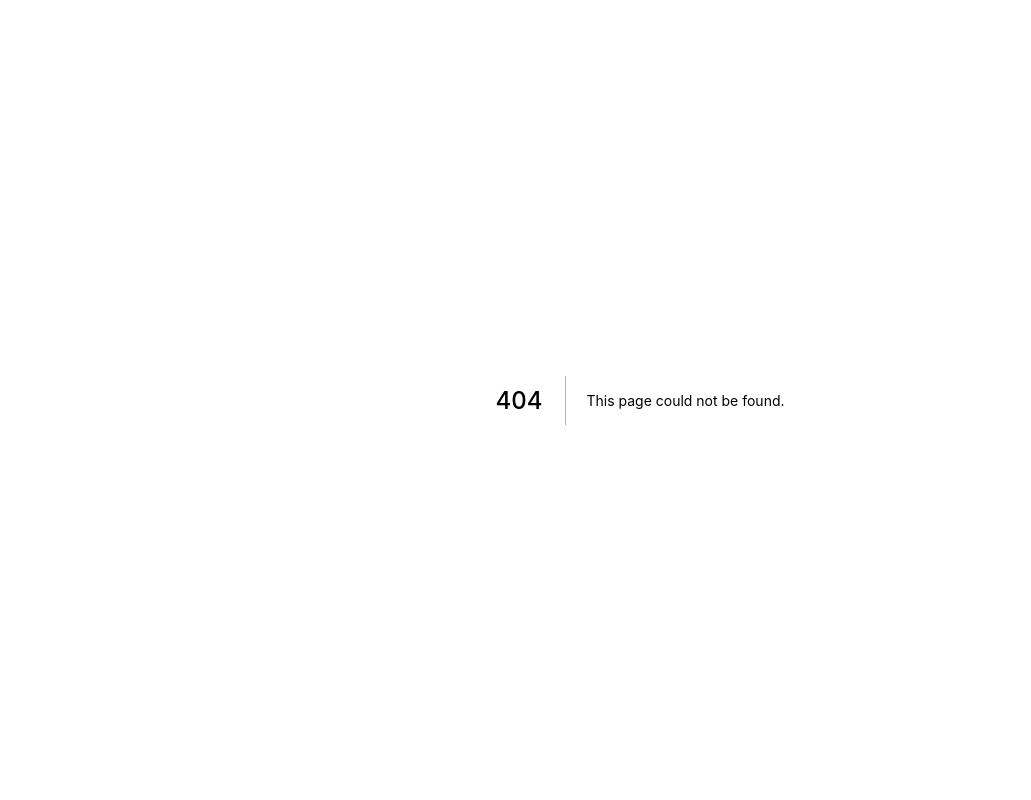
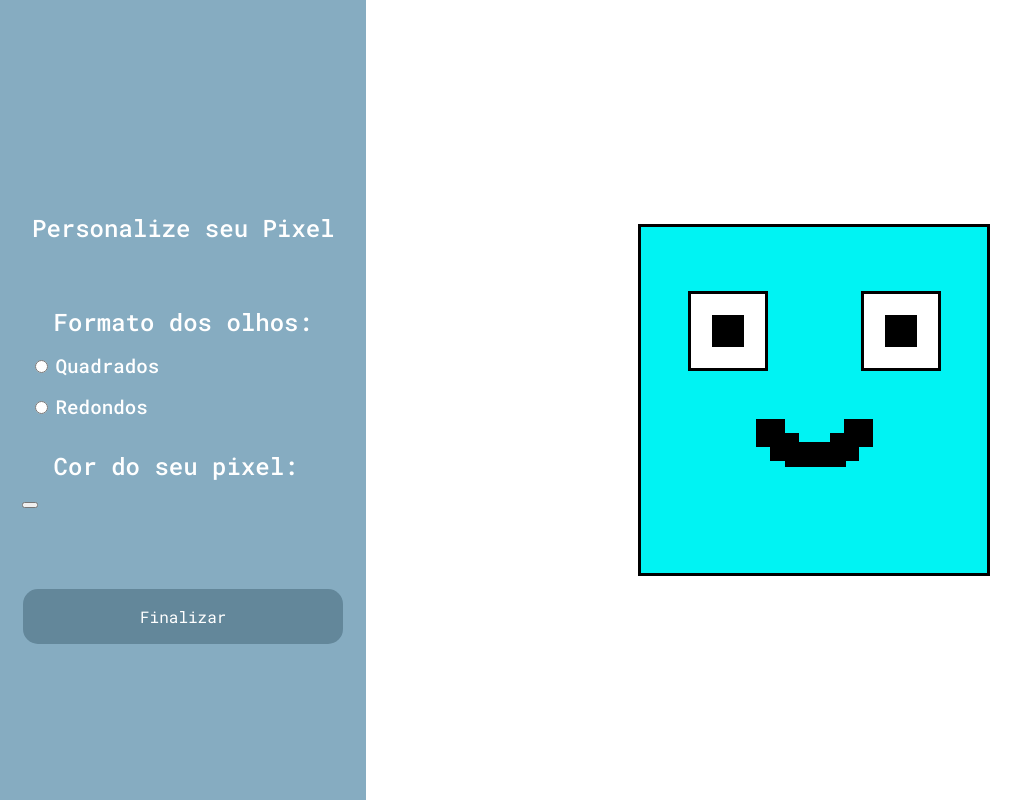
Before and after one commit to ericoBandeira/pixel, a Next.js app: page /pixelbody in a window 1280 px wide. Before the commit this address had no page. Shown: the whole page, without its empty margins (0-1031 px from the left). Built offline with nearby package versions, Linux system fonts and the light colour scheme.

Commit message:
Second page added

```diff
--- a/package.json
+++ b/package.json
@@ -12,7 +12,9 @@
     "mongodb": "^4.3.0",
     "next": "12.0.8",
     "react": "17.0.2",
-    "react-dom": "17.0.2"
+    "react-color": "^2.19.3",
+    "react-dom": "17.0.2",
+    "react-hot-toast": "^2.2.0"
   },
   "devDependencies": {
     "@types/node": "17.0.8",
--- /dev/null
+++ b/pages/pixelbody.tsx
@@ -0,0 +1,79 @@
+import type { NextPage } from 'next'
+import { useState } from 'react'
+import styles from '../styles/PixelBody.module.css'
+import { ChromePicker } from 'react-color'
+
+const Home: NextPage = () => {
+
+  const [square, setSquare] = useState(true)
+  const [circle, setCircle] = useState(false)
+  const [color, setColor] = useState(false)
+
+  return (
+    <div className={styles.container}>
+        <div className={styles.data}>
+            <div className={styles.inputTitle}>
+            Personalize seu Pixel
+            </div>
+
+            <div>
+                <div className={styles.inputTitle1}>
+                  Formato dos olhos:
+                  </div>
+            <div className={styles.radioInput}>
+              <label className={styles.labelText}>
+              <input onChange={() => { setSquare(true); setCircle(false);}} type="radio" value="Square" name="eye" />
+                Quadrados
+              </label>
+
+              <label className={styles.labelText}>
+                <input onChange={() => { setSquare(false); setCircle(true);}}  type="radio" value="Circle" name="eye" />
+                Redondos
+              </label>
+          </div>
+
+          <div className={styles.inputTitle1} style={{marginTop: "1rem"}}>
+                  Cor do seu pixel:
+          </div>
+          <button
+            className={styles.buttonColor}
+
+          />
+
+            </div>
+
+
+
+            <button
+            className={styles.button}
+            onClick={() => {}}
+            >
+                Finalizar
+            </button>
+        </div>
+        <div className={styles.pixel}>
+              <div className={styles.pixelBody}>
+                <div>
+                    <div className={styles.pixelEye} style={circle?{borderRadius:"50%"}:{}}>
+                        <div className={styles.pixelPupil} style={circle?{borderRadius:"50%"}:{}}/>
+                    </div>
+                    <div className={styles.pixelEye} style={circle?{borderRadius:"50%"}:{}}>
+                        <div className={styles.pixelPupil} style={circle?{borderRadius:"50%"}:{}}/>
+                    </div>
+                  </div>
+                  <div className={styles.mouth}>
+                    <svg width="117" height="48" viewBox="0 0 117 48" fill="none" xmlns="http://www.w3.org/2000/svg">
+                    <rect x="15.5" y="15.5" width="26" height="25" fill="black" stroke="black" stroke-width="3"/>
+                    <rect x="75.5" y="15.5" width="26" height="25" fill="black" stroke="black" stroke-width="3"/>
+                    <rect x="89.5" y="1.5" width="26" height="25" fill="black" stroke="black" stroke-width="3"/>
+                    <rect x="1.5" y="1.5" width="26" height="25" fill="black" stroke="black" stroke-width="3"/>
+                    <rect x="30.5" y="24.5" width="58" height="22" fill="black" stroke="black" stroke-width="3"/>
+                    </svg>
+                  </div>
+            </div>
+        </div>
+    </div>
+  )
+}
+
+export default Home
--- /dev/null
+++ b/styles/PixelBody.module.css
@@ -0,0 +1,138 @@
+.container {
+    display: flex;
+    flex-direction: row;
+    height: 100vh;
+}
+
+.data{
+    display: flex;
+    flex-direction: column;
+    background-color: #86ACC1;
+    align-items: center;
+    justify-content: center;
+}
+
+.pixel{
+    width: 70%;
+    display: flex;
+    align-items: center;
+    justify-content: center;
+}
+
+.inputTitle{
+    padding: 3rem 2rem;
+
+    font-family: Roboto Mono;
+    font-style: normal;
+    font-weight: 500;
+    font-size: 1.5rem;
+    line-height: 46px;
+
+    color: #FFFFFF;
+}
+
+.input{
+    background: #FFFFFF;
+    border-radius: 15px;
+    min-width: 20rem;
+    padding: 1.2rem 1rem;
+    margin-bottom: 1rem;
+    border: none;
+
+    font-family: Roboto Mono;
+    font-style: normal;
+    font-weight: normal;
+    font-size: 1rem;
+}
+
+.button{
+    margin-top: 5rem;
+    cursor: pointer;
+    font-family: Roboto Mono;
+    font-style: normal;
+    font-weight: normal;
+    font-size: 1rem;
+    line-height: 53px;
+    color: #FFFFFF;
+
+    min-width: 20rem;
+    background: #63879A;
+    border-radius: 15px;
+    border: none;
+    transition: 0.4s;
+}
+
+.button:hover{
+    opacity: 0.8;
+}
+
+.pixelBody{
+    background: #00F3F3;
+    border: 3px solid #000000;
+    box-sizing: border-box;
+    width: 22rem;
+    height: 22rem;
+}
+.pixelBody > div{
+    display: flex;
+    flex-direction: row;
+    justify-content: space-around;
+}
+
+.pixelEye{
+    margin-top: 4rem;
+    background: #FFF;
+    border: 3px solid #000000;
+    box-sizing: border-box;
+    width: 5rem;
+    height: 5rem;
+
+    display: flex;
+    flex-direction: row;
+    align-items: center;
+    justify-content: space-around;
+}
+
+.pixelPupil{
+    background: #000000;
+    border: 3px solid #000000;
+    box-sizing: border-box;
+    width: 2em;
+    height: 2em;
+}
+
+.mouth{
+    margin-top: 3rem;
+}
+
+.radioInput{
+    display: flex;
+    flex-direction: column;
+}
+
+.labelText{
+    align-items: center;
+    padding: 0.5rem;
+    font-family: Roboto Mono;
+    font-style: normal;
+    font-weight: 500;
+    font-size: 1.2rem;
+
+    color: #FFFFFF;
+}
+
+.labelText > input{
+    margin-right: 0.5rem;
+}
+
+.inputTitle1{
+    padding: 0 2rem;
+
+    font-family: Roboto Mono;
+    font-style: normal;
+    font-weight: 500;
+    font-size: 1.5rem;
+    line-height: 46px;
+
+    color: #FFFFFF;
+}
```
Also changed, not shown: pages/index.tsx (+13 -3 lines), pages/pixelname.tsx (+20 -6 lines), 1 other file (tests, documents, lock files or other folders).
